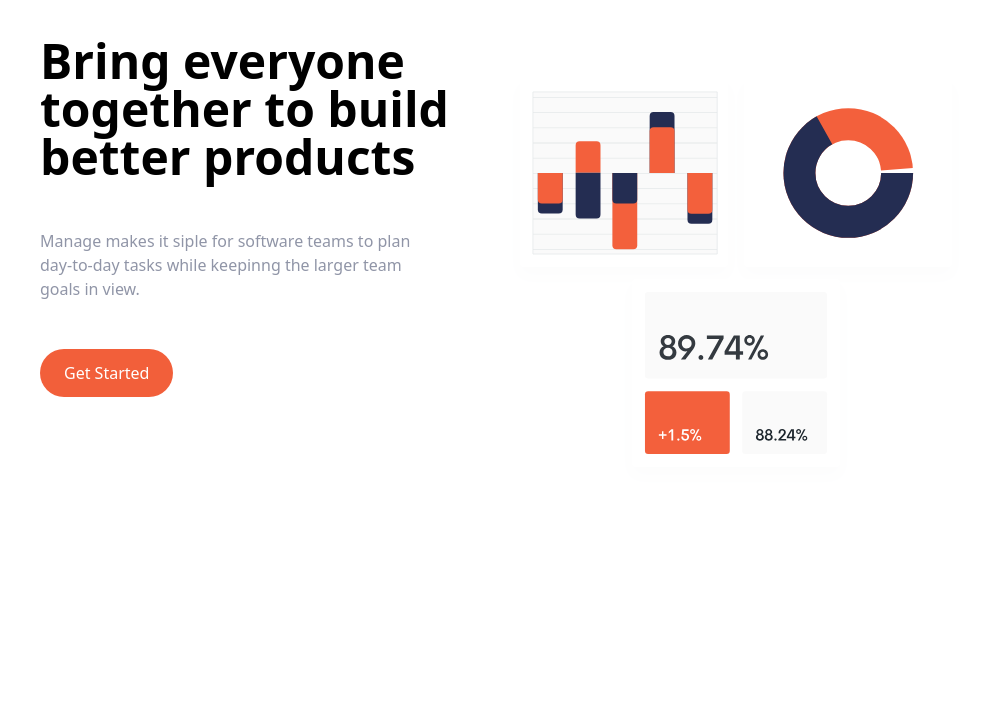
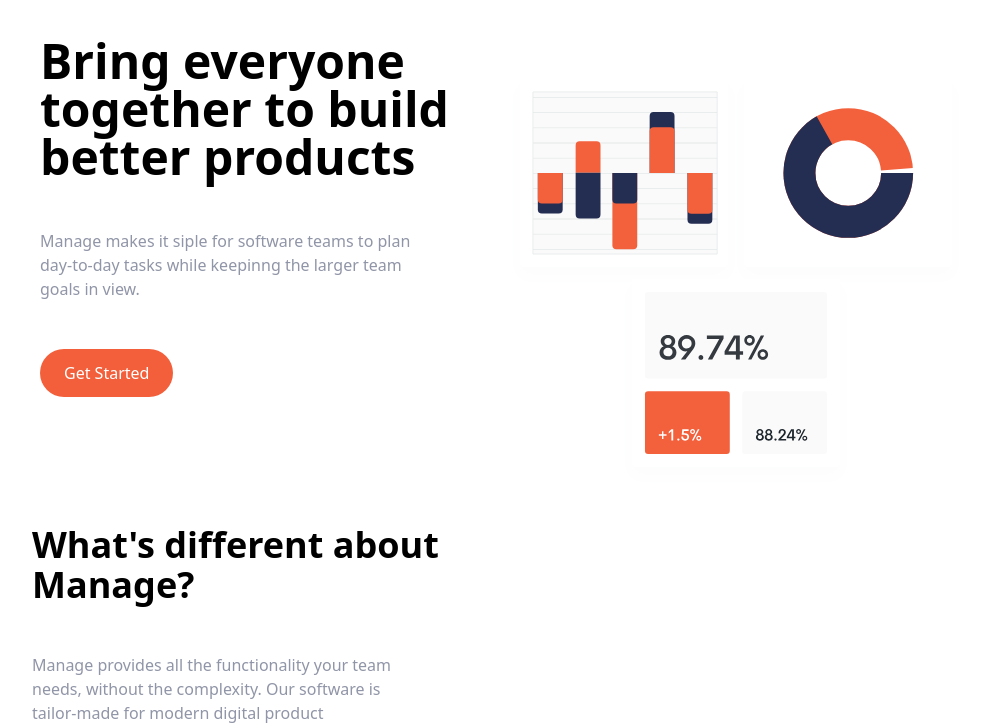
Before and after one commit to Nebenmor/Manage2, a website: page public/index.html in a window 1280 px wide. Shown: the part 99-824 px from the top of the page, without its empty margins (136-1135 px from the left). Before the commit the page ends 800 px from the top, so only its background shows below. Drawn offline with Linux system fonts and the light colour scheme.

Commit message:
implement features section

```diff
--- a/public/index.html
+++ b/public/index.html
@@ -55,5 +55,22 @@
     </section>
 
     <!-- Features Section -->
+     <section id="id">
+        <!-- Flex container -->
+         <div class="container flex flex-col px-4 mx-auto mt-19 space-y-12  md:space-y-0 md:flex-row">
+                 <!-- What's Different -->
+                  <div class="flex flex-col space-y-12 md:w-1/2">
+                    <h2 class="max-w-md text-4xl font-bold text-center md:text-left">
+                        What's different about Manage?
+                    </h2>
+                    <p class="max-w-sm text-center text-darkGrayishBlue md:text-left">
+                        Manage provides all the functionality your team needs, without the complexity. Our software is tailor-made for modern digital product
+                    </p>
+                  </div>
+
+
+     </section>
+
+
 </body>
 </html>
--- a/tailwind.config.js
+++ b/tailwind.config.js
@@ -15,7 +15,7 @@ module.exports = {
         brightRedSupLight: 'hsl(12, 88%, 95%)',
         darkblue: 'hsl(228, 39%, 23%)',
         darkGrayishBlue: 'hsl(227, 12%, 61%)',
-        veryDarkBlur: 'hsl(233, 12%, 13%)',
+        veryDarkBlue: 'hsl(233, 12%, 13%)',
         veryPaleRed: 'hsl(13, 100%, 96%)',
         veryLightGray: 'hsl(0, 0%, 98%)'
       }
```
Also changed, not shown: public/output.css.
